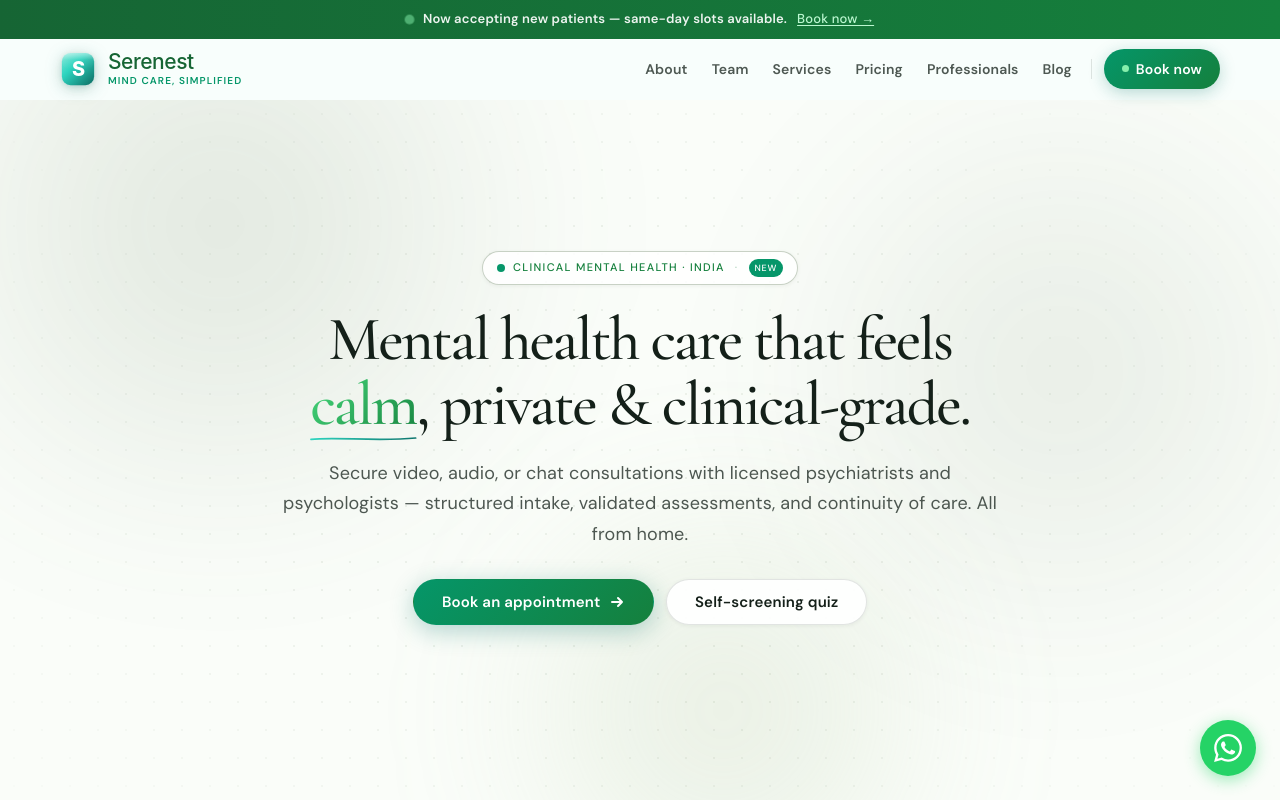
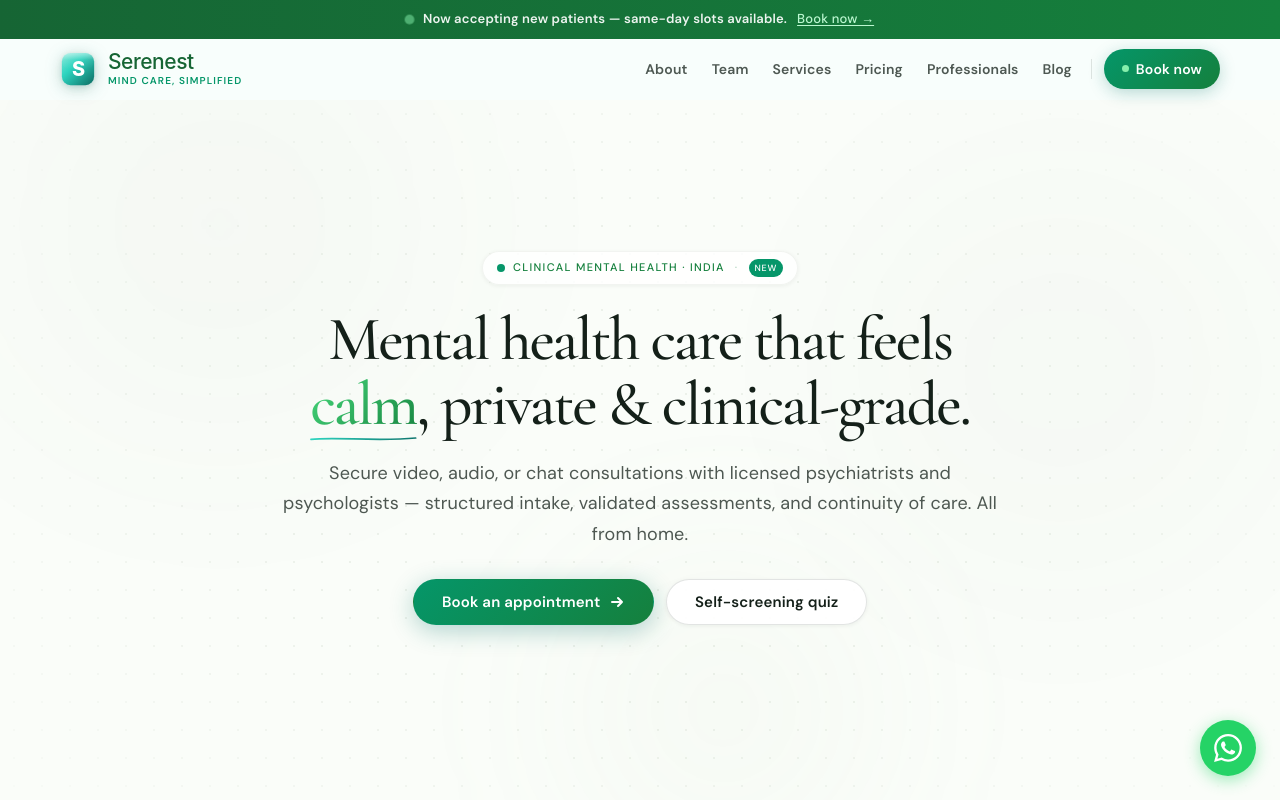
Before and after one commit to Chiragambaliya/serenest, a React (Vite) app: page / in a window 1280 px wide. Shown: the top 800 px of the page. Built offline with nearby package versions, Linux system fonts and the light colour scheme; no server answers.

Commit message:
Adjust opacity of brand borders anFix heavy green blob patches: drastically reduce opacity on all hero blobsd backgrounds

```diff
--- a/src/styles.css
+++ b/src/styles.css
@@ -77,7 +77,7 @@ button {
   /* Borders */
   --border:       rgba(20, 32, 25, 0.12);
   --border-soft:  rgba(20, 32, 25, 0.07);
-  --border-brand: rgba(74, 103, 65, 0.30);
+  --border-brand: rgba(74, 103, 65, 0.07);
 
   /* Shadows */
   --shadow-xs: 0 1px 4px rgba(20, 32, 25, 0.06);
@@ -757,7 +757,7 @@ h6 {
 .hero-blob-1 {
   width: 800px;
   height: 600px;
-  background: radial-gradient(circle, rgba(74, 103, 65, 0.30), transparent 70%);
+  background: radial-gradient(circle, rgba(74, 103, 65, 0.07), transparent 70%);
   top: -160px;
   left: -200px;
   animation: blob-drift 16s ease-in-out infinite;
@@ -766,7 +766,7 @@ h6 {
 .hero-blob-2 {
   width: 700px;
   height: 700px;
-  background: radial-gradient(circle, rgba(55, 85, 45, 0.20), transparent 70%);
+  background: radial-gradient(circle, rgba(55, 85, 45, 0.06), transparent 70%);
   top: -100px;
   right: -150px;
   animation: blob-drift 20s ease-in-out infinite reverse;
@@ -775,7 +775,7 @@ h6 {
 .hero-blob-3 {
   width: 550px;
   height: 450px;
-  background: radial-gradient(circle, rgba(180, 200, 160, 0.60), transparent 70%);
+  background: radial-gradient(circle, rgba(180, 200, 160, 0.12), transparent 70%);
   bottom: -100px;
   left: 35%;
   animation: blob-drift 24s ease-in-out infinite 6s;
@@ -3796,7 +3796,7 @@ a.pro-hub-tile:hover .learning-card-aux {
   inset: 0;
   pointer-events: none;
   background:
-    radial-gradient(900px 450px at 15% 10%, rgba(74, 103, 65, 0.12), transparent 60%),
+    radial-gradient(900px 450px at 15% 10%, rgba(74, 103, 65, 0.05), transparent 60%),
     radial-gradient(800px 500px at 90% 20%, rgba(55, 85, 45, 0.08), transparent 55%);
 }
 
```
